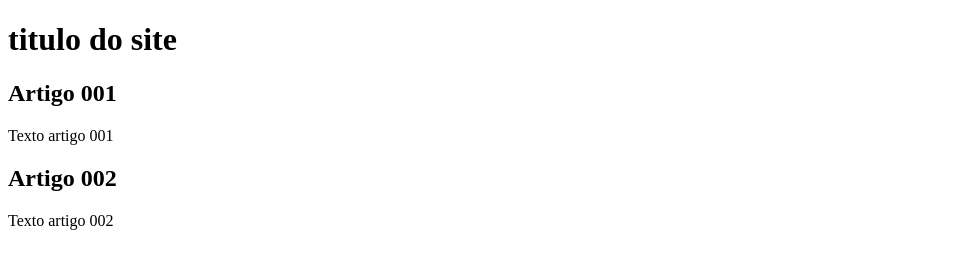
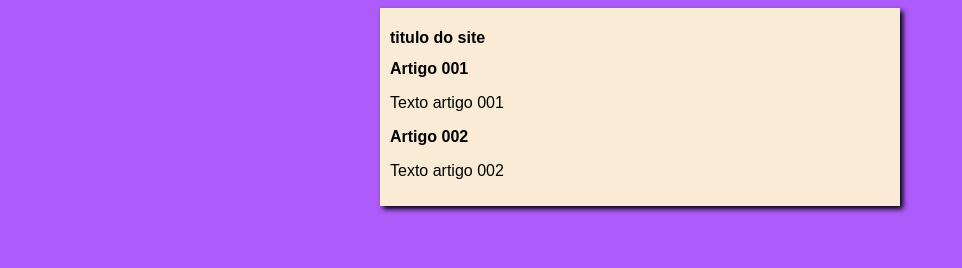
Before and after one commit to Juanfonseca10/juanfonseca.github.io, a plain HTML site: page index.html in a window 1280 px wide. Shown: the whole page, without its empty margins (0-962 px from the left). Drawn offline with Linux system fonts and the light colour scheme.

Commit message:
iniciei o disigner

```diff
--- /dev/null
+++ b/estilos/style.css
@@ -0,0 +1,16 @@
+* {
+    font-family: Arial, Helvetica, sans-serif;
+    font-size: 16px;
+}
+
+body {
+    background-color: rgb(173, 91, 250);
+}
+
+main {
+    background-color: antiquewhite;
+    width: 500px;
+    margin: auto;
+    padding: 10px;
+    box-shadow: 3px 3px 5px black;
+}
--- a/index.html
+++ b/index.html
@@ -3,6 +3,7 @@
   <head>
     <title>Título da site</title>
     <meta charset="utf-8">
+    <link rel="stylesheet" href="estilos/style.css">
   </head>
   <body>
     <main>
```
